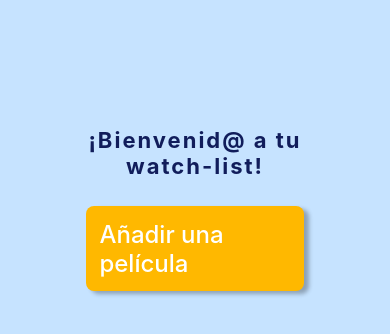
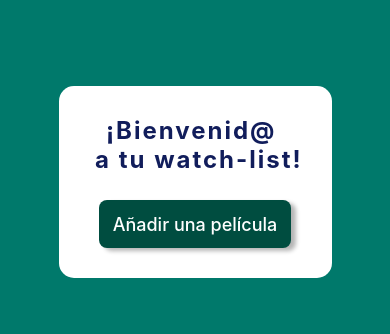
Before and after one commit to AsenjoPablo/React-Native-Movie-Tracker, a React Native app: screen / in a window 390 px wide. Shown: the top 334 px of the page. Built offline with nearby package versions, Linux system fonts and the light colour scheme.

Commit message:
full ui revamp

```diff
--- a/App.js
+++ b/App.js
@@ -23,6 +23,10 @@ export default function App() {
     }
   };
 
+  const cancelarPelicula = () => {
+    setIsModalVisible(false);
+  };
+
   const onDelete = (peliculaID) => {
     console.log("ID de la pelicula:" + peliculaID);
     setLista((lista) => {
@@ -35,11 +39,11 @@ export default function App() {
   return (
     <View style={styles.container}>
       <View style={styles.headerContainer}>
-        <Text style={styles.header}>¡Bienvenid@ a tu watch-list!</Text>
+        <Text style={styles.header}>¡Bienvenid@ {"\n"} a tu watch-list!</Text>
         <TouchableHighlight
           style={styles.activador}
           onPress={() => setIsModalVisible(true)}
-          underlayColor={"#FFDC2E"}
+          underlayColor={"#00796b"}
         >
           <Text style={styles.activadorText}>Añadir una película</Text>
         </TouchableHighlight>
@@ -47,6 +51,7 @@ export default function App() {
 
       <InputArea
         style={{ padding: "1%" }}
+        cancelarPelicula={cancelarPelicula}
         agregarItem={agregarItem}
         resetter={""}
         isModalVisible={isModalVisible}
@@ -75,35 +80,40 @@ export default function App() {
 const styles = StyleSheet.create({
   container: {
     flex: 1,
-    backgroundColor: "#C6E3FF",
+    backgroundColor: "#00796b",
     alignItems: "center",
     justifyContent: "center",
     padding: "15%",
   },
   headerContainer: {
-    marginTop: "25%",
+    marginTop: "10%",
     marginBottom: "5%",
     justifyContent: "center",
     alignItems: "center",
     width: "100%",
+    backgroundColor: "white",
+    paddingTop: 30,
+    borderRadius: 15,
+    padding: 3,
   },
   header: {
     color: "#111D5B",
-    fontSize: 22,
+    fontSize: 24,
     fontWeight: "700",
     justifyContent: "center",
     textAlign: "center",
     letterSpacing: 2,
   },
   helper: {
-    color: "#111D5B",
+    color: "#ffffff",
     fontSize: 14,
     fontWeight: "700",
     justifyContent: "center",
     textAlign: "center",
+    marginBottom: 20,
   },
   activador: {
-    backgroundColor: "#FFB800",
+    backgroundColor: "#004d40",
     borderRadius: 8,
     padding: "5%",
     margin: "10%",
@@ -117,7 +127,7 @@ const styles = StyleSheet.create({
   },
   activadorText: {
     color: "#ffffff",
-    fontSize: 24,
+    fontSize: 18,
     fontWeight: "500",
   },
 });
--- a/assets/components/InputArea.js
+++ b/assets/components/InputArea.js
@@ -11,9 +11,13 @@ import {
 const InputArea = (props) => {
   const [peliInsertada, setPeliInsertada] = useState("");
 
-  const test = () => {
+  const addPelicula = () => {
     props.agregarItem(peliInsertada);
     setPeliInsertada("");
+  };
+
+  const cancelarPelicula = () => {
+    props.cancelarPelicula();
   };
 
   return (
@@ -25,13 +29,23 @@ const InputArea = (props) => {
           onChangeText={(text) => setPeliInsertada(text)}
         />
 
-        <TouchableHighlight
-          style={styles.addBtn}
-          onPress={test}
-          underlayColor="#FFDC2E"
-        >
-          <Text style={styles.addBtnText}>+</Text>
-        </TouchableHighlight>
+        <View style={styles.btnContainer}>
+          <TouchableHighlight
+            style={[styles.btn, styles.addBtn]}
+            onPress={addPelicula}
+            underlayColor="#b2dfdb"
+          >
+            <Text style={styles.addBtnText}>Añadir</Text>
+          </TouchableHighlight>
+
+          <TouchableHighlight
+            style={[styles.btn, styles.cancelarBtn]}
+            onPress={cancelarPelicula}
+            underlayColor="#ffcdd2"
+          >
+            <Text style={styles.addBtnText}>Cancelar</Text>
+          </TouchableHighlight>
+        </View>
       </View>
     </Modal>
   );
@@ -45,7 +59,7 @@ const styles = StyleSheet.create({
     fontSize: 32,
     justifyContent: "center",
     borderRadius: 8,
-    marginBottom: "10%",
+    marginBottom: 15,
     width: "100%",
     shadowColor: "#000",
     shadowOffset: {
@@ -55,10 +69,14 @@ const styles = StyleSheet.create({
     shadowOpacity: 0.29,
     shadowRadius: 4.65,
   },
-  addBtn: {
-    backgroundColor: "#FFB800",
+  btnContainer: {
+    flexDirection: "row",
+  },
+  btn: {
     borderRadius: 50,
-    padding: "10%",
+    paddingVertical: 15,
+    margin: 15,
+    width: "50%",
     shadowColor: "#000",
     shadowOffset: {
       width: 5,
@@ -67,17 +85,25 @@ const styles = StyleSheet.create({
     shadowOpacity: 0.29,
     shadowRadius: 4.65,
   },
+  addBtn: {
+    backgroundColor: "#4db6ac",
+  },
+  cancelarBtn: {
+    backgroundColor: "#e57373",
+  },
   addBtnText: {
     color: "#ffffff",
     textAlign: "center",
     justifyContent: "center",
-    fontSize: 24,
+    fontSize: 18,
+    fontWeight: "700",
   },
   inputAreaContainer: {
     justifyContent: "center",
     flex: 1,
     alignItems: "center",
     padding: 50,
+    backgroundColor: "#004d40",
   },
 });
 
```
